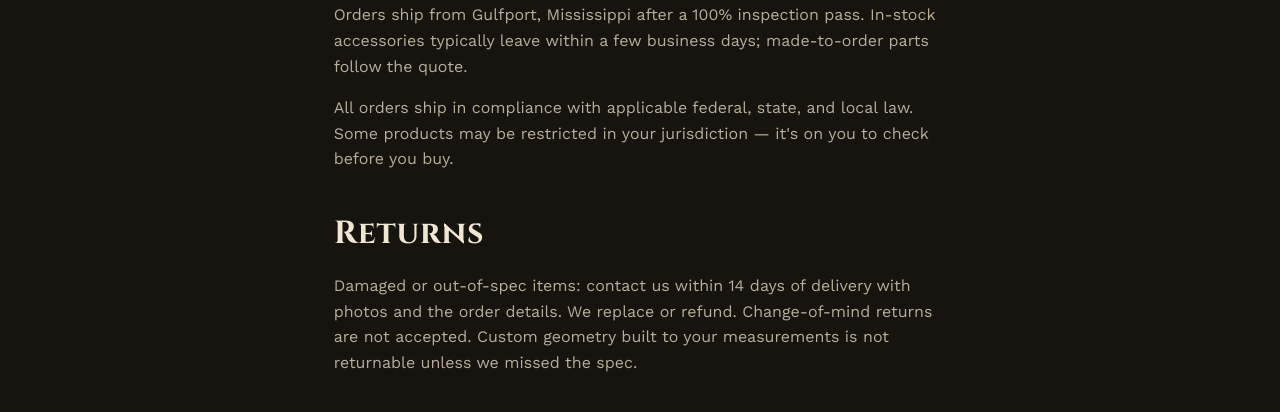
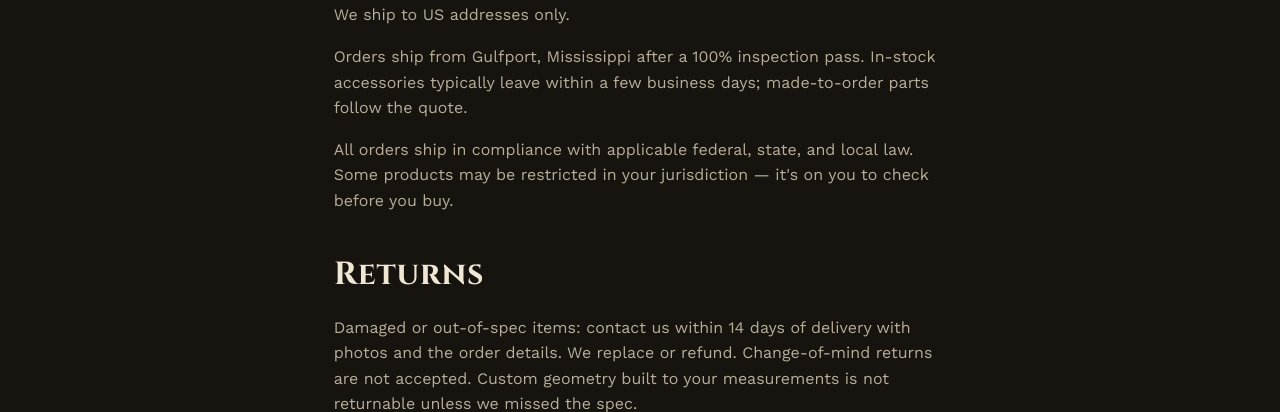
Before and after one commit to nmichalski112021/Sentinel-Outfitters, a website: page shipping.html in a window 1280 px wide. Shown: the part 688-1100 px from the top of the page. Drawn offline with nearby package versions, Linux system fonts and the light colour scheme.

Commit message:
shipping: state US-only shipping

```diff
--- a/shipping.html
+++ b/shipping.html
@@ -42,6 +42,7 @@
       <div class="wrap prose reveal">
         <p class="copy">Field glassing: the <a href="/products/diamondback-10x50-killflash">Vortex Diamondback 10x50 binocular killflash ARD 2-pack</a> ships from Gulfport with the rest of the <a href="killflash.html">killflash line</a>.</p>
         <h2>Shipping</h2>
+        <p>We ship to US addresses only.</p>
         <p>Orders ship from Gulfport, Mississippi after a 100% inspection pass. In-stock accessories typically leave within a few business days; made-to-order parts follow the quote.</p>
         <p>All orders ship in compliance with applicable federal, state, and local law. Some products may be restricted in your jurisdiction — it's on you to check before you buy.</p>
         <h2>Returns</h2>
```
